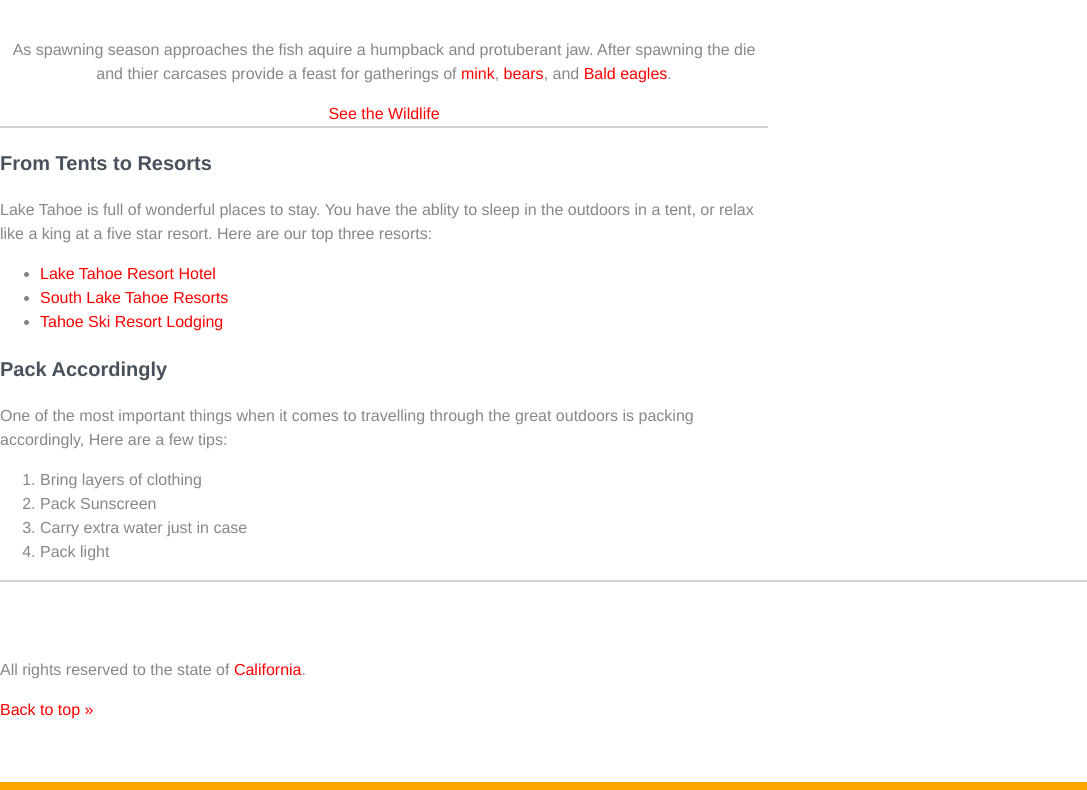
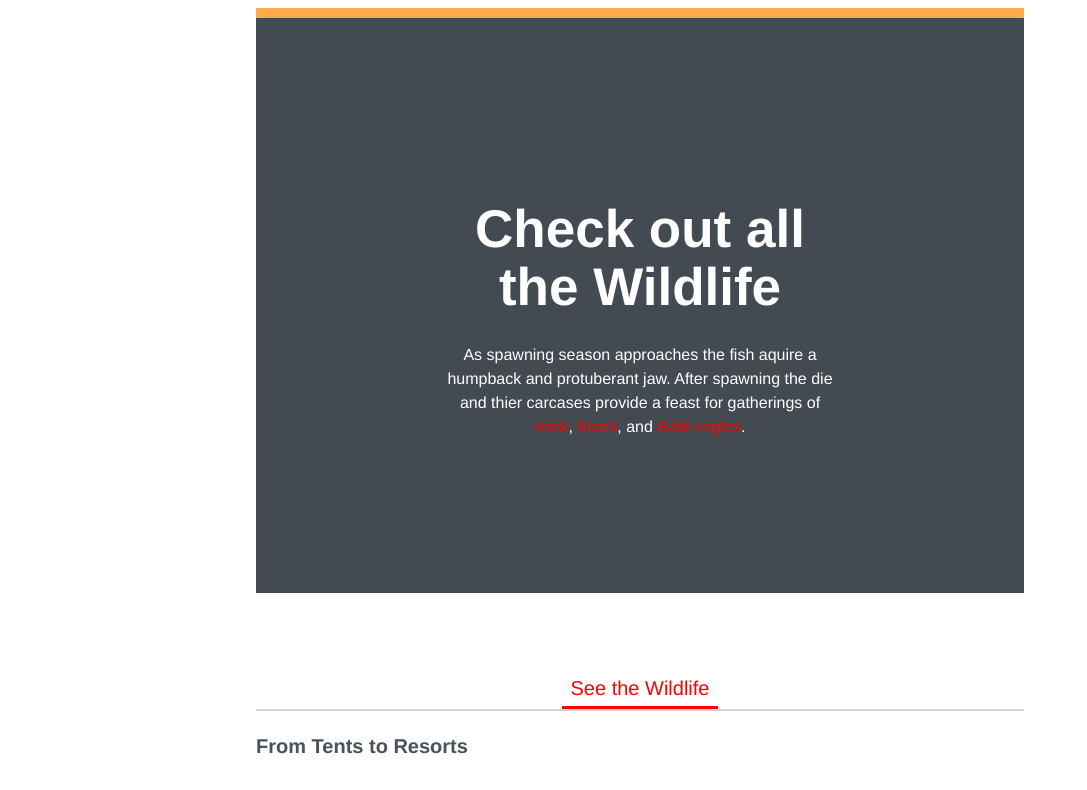
Before and after one commit to qwertyreboot/TreeHouseFEWD-unit2, a plain HTML site: page index.html in a window 1280 px wide. Shown: the part 536-1326 px from the top of the page, without its empty margins (0-1087 px from the left). Drawn offline with Linux system fonts and the light colour scheme.

Commit message:
2.4 completed -- In CSS Basics > The Box Model

```diff
--- a/css/style.css
+++ b/css/style.css
@@ -23,12 +23,15 @@ h1{
 }
 
 h2{
-  font-size: 53px;
+  font-size:     53px;
+  line-height:   1.1;
+  margin-bottom: 0.5em;
 }
 /* hello all, the shortcut for comments is ctrl+/ */
 h3{
-  font-size: 20px;
-  color:     #48525c;
+  font-size:     20px;
+  color:         #48525c;
+  margin-bottom: 1.7em;
 }
 
 .primary-content,
@@ -38,7 +41,8 @@ h3{
 
 .primary-content,
 .secondary-content{
-  width: 60%;
+  width:  60%;
+  margin: auto;
 }
 
 .t-border{
@@ -63,3 +67,19 @@ a:hover{
   padding-bottom: 60px;
   border-bottom:  10px solid orange;
 }
+
+.wildlife{
+  color:            white;
+  background-color: #434a52;
+  padding:          18% 24%;
+  border-top:       10px #ffa949 solid;
+  margin:           105px 0px 60px;
+}
+
+.callout{
+  font-size: 1.25em;
+  border-bottom: 3px solid;
+  margin-top: 20px;
+  display: inline-block;
+  padding: 0 9px 3px;
+}
--- a/index.html
+++ b/index.html
@@ -17,13 +17,15 @@
         It's home to a number of ski resorts, summer outdoor recreations, and tourist
         attractions. Snow and skiing are a significant part of this area's reputation.
       </p>
-      <a href="#">Find out more...</a>
+      <a href="#" class="callout">Find out more...</a>
+      <div class="wildlife">
         <h2>Check out all the Wildlife</h2>
         <p>
           As spawning season approaches the fish aquire a humpback and protuberant jaw.
           After spawning the die and thier carcases provide a feast for gatherings of
           <a href="#">mink</a>, <a href="#">bears</a>, and <a href="#">Bald eagles</a>.
         </p>
+      </div>
       <a href="#" class="callout">See the Wildlife</a>
     </div>
 
```
Lines whose indentation alone changed are shown as unchanged.
